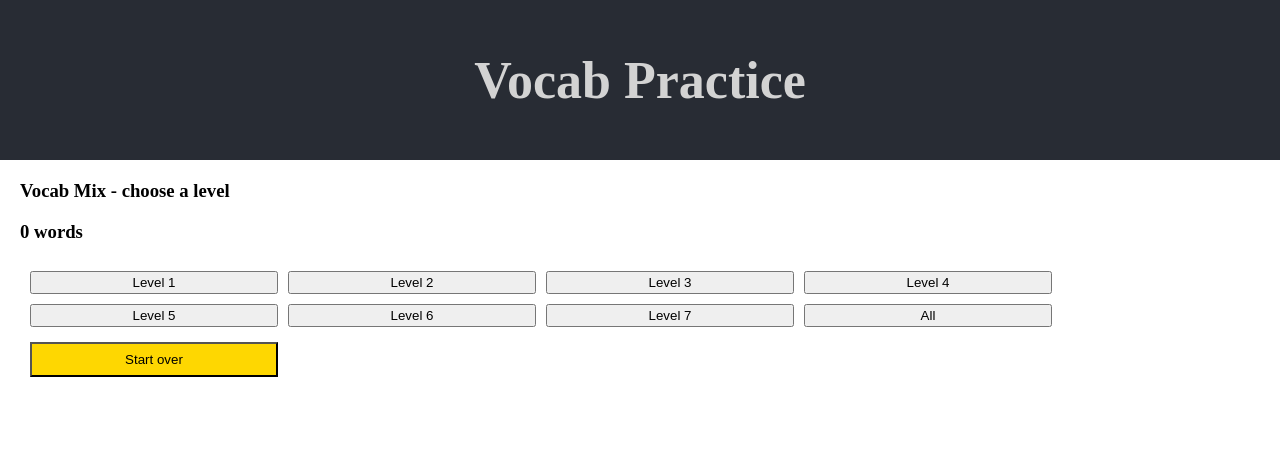
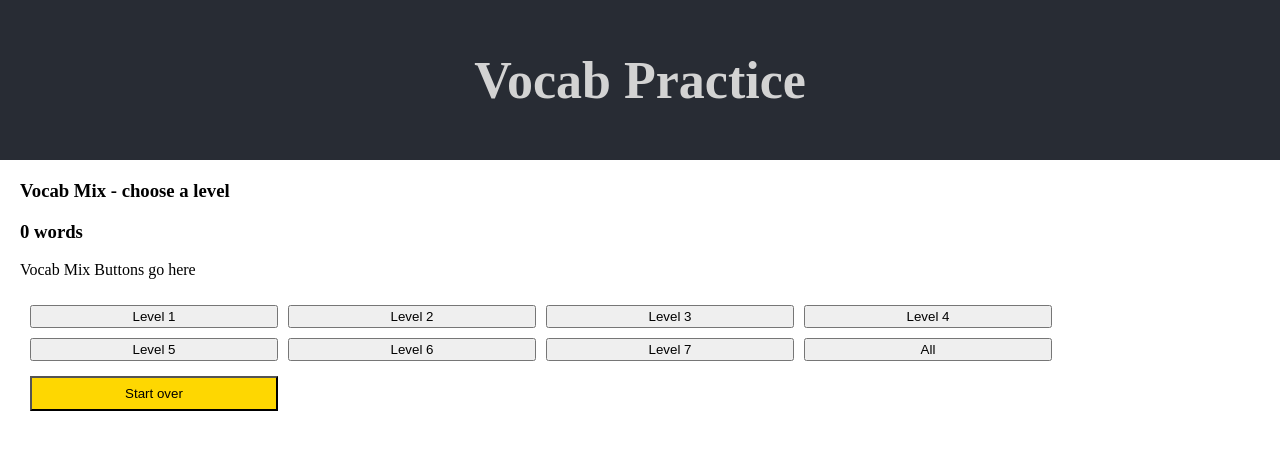
Before and after one commit to haagamble/vocabQuiz2, a React (Create React App) app: page / in a window 1280 px wide. Both pictures are taken after a click on the button "Vocab Mix". Shown: the top 450 px of the page. Built offline with nearby package versions, Linux system fonts and the light colour scheme.

Commit message:
VocabMixButtons component
Moved the VocabMixButtons for the 8 different levels into their own component. Had to use 8 different event handlers.

```diff
--- a/src/App.js
+++ b/src/App.js
@@ -12,8 +12,7 @@ import PracticeButton from "./components/PracticeButton";
 import StartGameButton from "./components/StartGameButton";
 import StartOverButton from "./components/StartOverButton";
 import ChooseNewListButton from "./components/ChooseNewListButton";
-//VocabMixButtons doesn't work yet
-//import VocabMixButtons from "./components/VocabMixButtons";
+import VocabMixButtons from "./components/VocabMixButtons";
 
 //vocabMix is the only list at the moment
 class App extends React.Component {
@@ -249,16 +248,16 @@ class App extends React.Component {
             <div>
               <h3>Vocab Mix - choose a level</h3>
               <h3>{this.state.currentList.length} words</h3>
-              <div>
-                <button onClick={this.handleClick(1)}>Level 1</button>
-                <button onClick={this.handleClick(2)}>Level 2</button>
-                <button onClick={this.handleClick(3)}>Level 3</button>
-                <button onClick={this.handleClick(4)}>Level 4</button>
-                <button onClick={this.handleClick(5)}>Level 5</button>
-                <button onClick={this.handleClick(6)}>Level 6</button>
-                <button onClick={this.handleClick(7)}>Level 7</button>
-                <button onClick={this.handleClick(0)}>All</button>
-              </div>
+              <VocabMixButtons
+                onHandleClick1={this.handleClick(1)}
+                onHandleClick2={this.handleClick(2)}
+                onHandleClick3={this.handleClick(3)}
+                onHandleClick4={this.handleClick(4)}
+                onHandleClick5={this.handleClick(5)}
+                onHandleClick6={this.handleClick(6)}
+                onHandleClick7={this.handleClick(7)}
+                onHandleClick8={this.handleClick(0)}
+              />
 
               {this.state.listChosen ? (
                 <StartGameButton onClick={() => this.startGame()} />
--- a/src/components/VocabMixButtons.js
+++ b/src/components/VocabMixButtons.js
@@ -4,14 +4,14 @@ function VocabMixButtons(props) {
   return (
     <div>
       <p>Vocab Mix Buttons go here</p>
-      <button onClick={() => props.onClick(1)}>Level 1</button>
-      <button onClick={() => this.handleClick(2)}>Level 2</button>
-      <button onClick={() => this.handleClick(3)}>Level 3</button>
-      <button onClick={() => this.handleClick(4)}>Level 4</button>
-      <button onClick={() => this.handleClick(5)}>Level 5</button>
-      <button onClick={() => this.handleClick(6)}>Level 6</button>
-      <button onClick={() => this.handleClick(7)}>Level 7</button>
-      <button onClick={() => this.handleClick(0)}>All</button>
+      <button onClick={props.onHandleClick1}>Level 1</button>
+      <button onClick={props.onHandleClick2}>Level 2</button>
+      <button onClick={props.onHandleClick3}>Level 3</button>
+      <button onClick={props.onHandleClick4}>Level 4</button>
+      <button onClick={props.onHandleClick5}>Level 5</button>
+      <button onClick={props.onHandleClick6}>Level 6</button>
+      <button onClick={props.onHandleClick7}>Level 7</button>
+      <button onClick={props.onHandleClick8}>All</button>
     </div>
   );
 }
```
